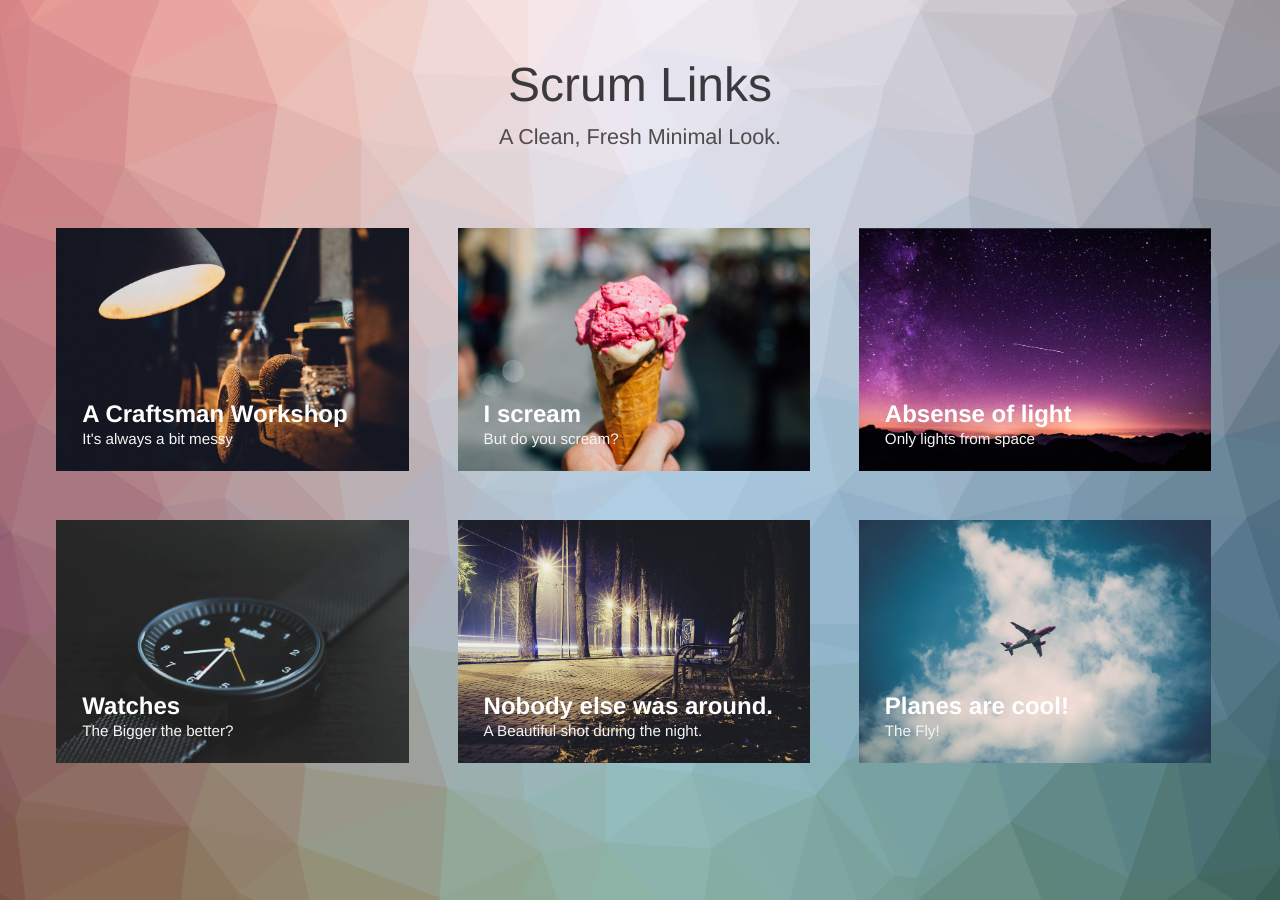
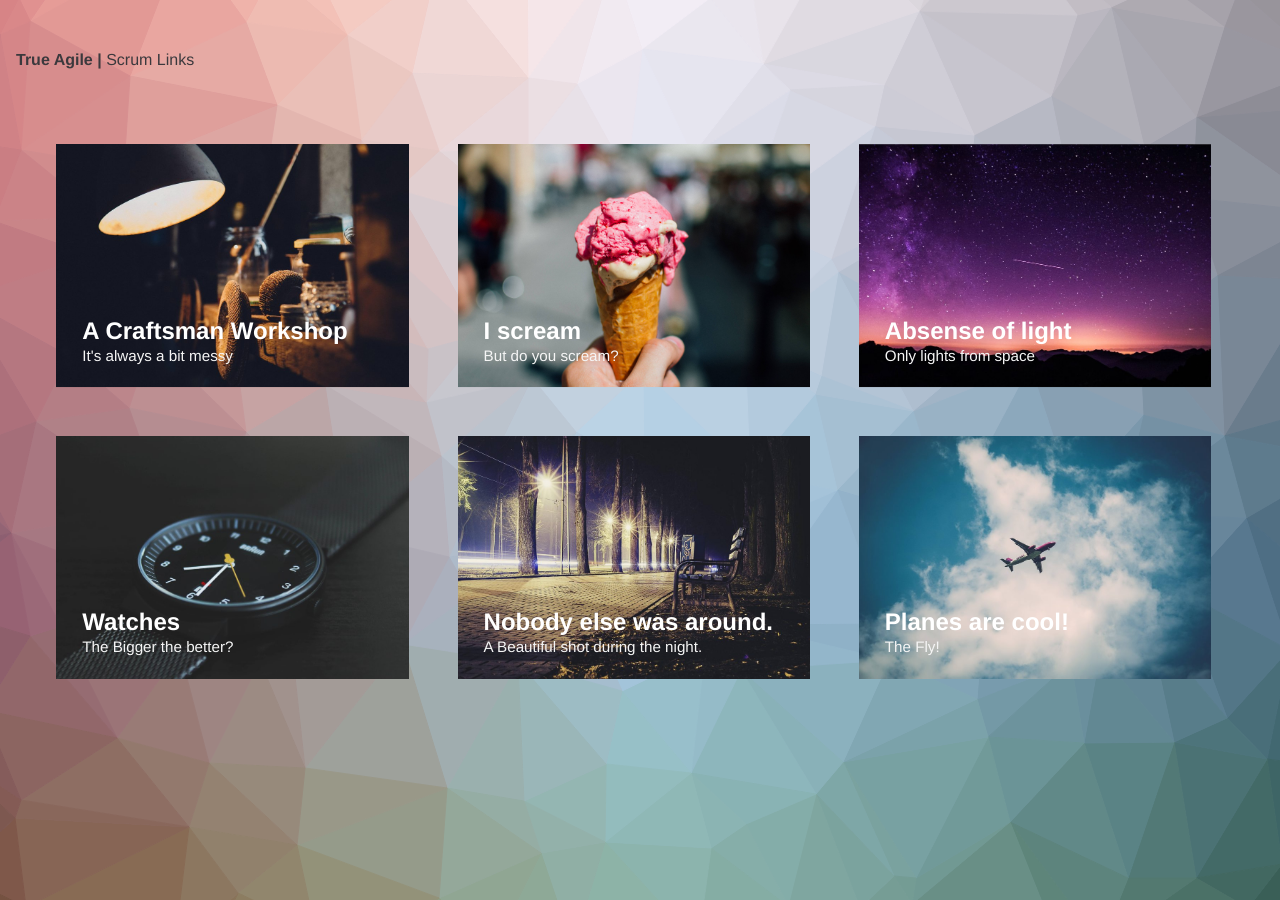
Before and after one commit to IamJackReed/iamjackreed, a Jekyll site: the page built from index.html, in a window 1280 px wide. Built offline with Jekyll 4.4.1, drawn with Linux system fonts in a browser that asks for light colours.

Commit message:
Update index.html

```diff
--- a/index.html
+++ b/index.html
@@ -28,7 +28,7 @@
 <body class="body">
 <div class="container">
     <header class="header">
-      <p style="text-align: left;"><h1>Scrum Links<span>A Clean, Fresh Minimal Look.</span></h1>
+      <p style="text-align: left;"><strong>True Agile |</strong> Scrum Links</p>
     </header>
     <div class="content">
         <!-- trianglify pattern container -->
```
